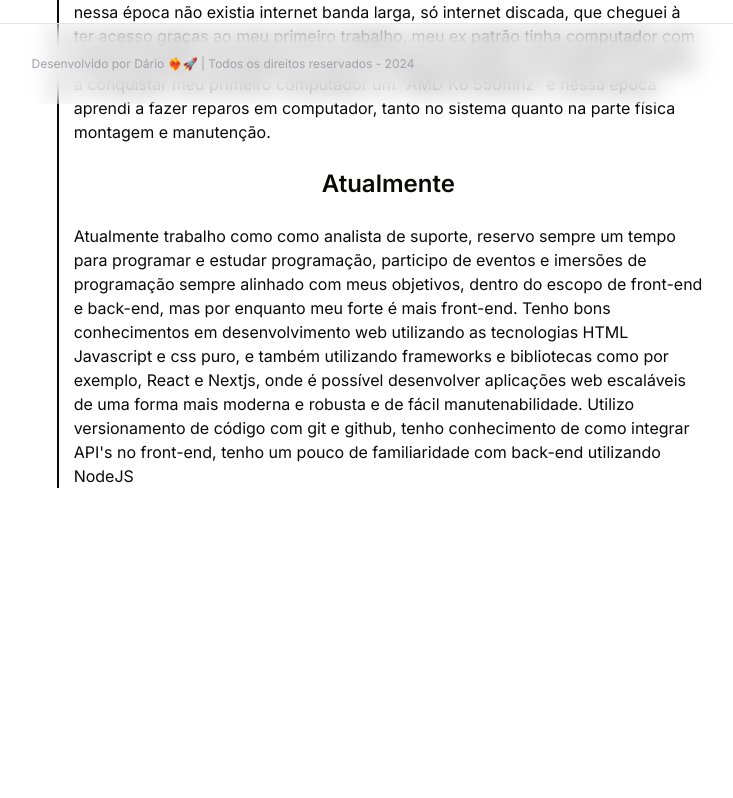
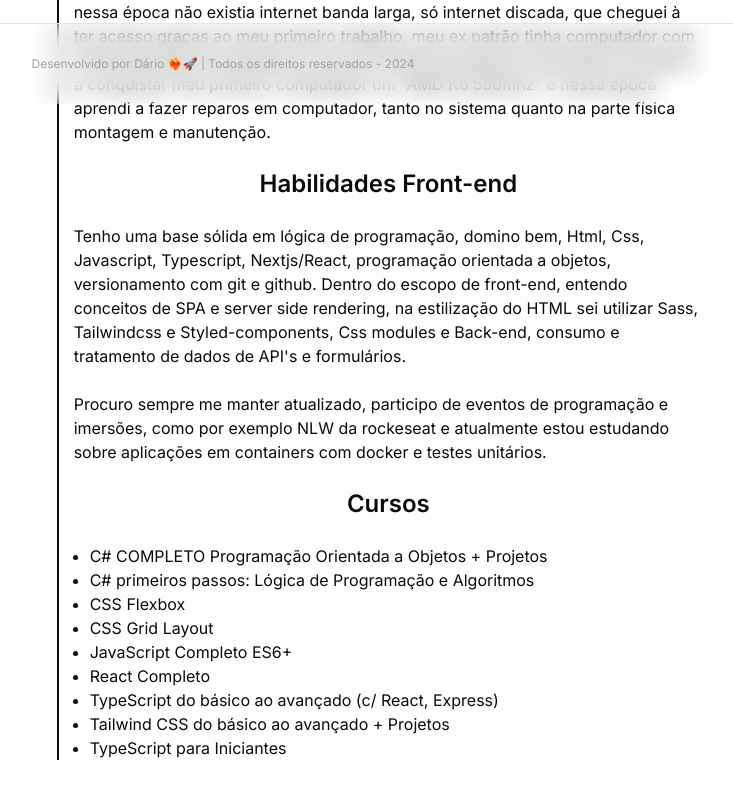
Before and after one commit to dario-souza/portfolio, a Next.js app: page /about in a window 1280 px wide. Shown: the part 696-1494 px from the top of the page, without its empty margins (417-1150 px from the left). Before the commit the page ends 1281 px from the top, so only its background shows below. Built offline with nearby package versions, Linux system fonts and the light colour scheme.

Commit message:
chore: adição de contéudo na página about

```diff
--- a/src/app/about/page.tsx
+++ b/src/app/about/page.tsx
@@ -25,10 +25,27 @@ const AboutPage = () => {
           O que eu precisava era apenas de um computador, não precisava de internet e inclusive nessa época não existia internet banda larga, só internet discada, que cheguei à ter acesso graças ao meu primeiro trabalho, meu ex patrão tinha computador com internet discada, ele deixava eu usar aos finais de semana, ele também me ajudou a conquistar meu primeiro computador um &quot;AMD K6 550mhz&quot; e nessa época aprendi a fazer reparos em computador, tanto no sistema quanto na parte física montagem e manutenção.
         </p>
 
-        <h1 className='text-center text-2xl font-semibold my-6'>Atualmente</h1>
+        <h1 className='text-center text-2xl font-semibold my-6'>Habilidades Front-end</h1>
         <p className='leading-6'>
-          Atualmente trabalho como como analista de suporte, reservo sempre um tempo para programar e estudar programação, participo de eventos e imersões de programação sempre alinhado com meus objetivos, dentro do escopo de front-end e back-end, mas por enquanto meu forte é mais front-end. Tenho bons conhecimentos em desenvolvimento web utilizando as tecnologias HTML Javascript e css puro, e também utilizando frameworks e bibliotecas como por exemplo, React e Nextjs, onde é possível desenvolver aplicações web escaláveis de uma forma mais moderna e robusta e de fácil manutenabilidade. Utilizo versionamento de código com git e github, tenho conhecimento de como integrar API&apos;s no front-end, tenho um pouco de familiaridade com back-end utilizando NodeJS
+          Tenho uma base sólida em lógica de programação, domino bem, Html, Css, Javascript, Typescript, Nextjs/React, programação orientada a objetos, versionamento com git e github. Dentro do escopo de front-end, entendo conceitos de SPA e server side rendering, na estilização do HTML sei utilizar Sass, Tailwindcss e Styled-components, Css modules e Back-end, consumo e tratamento de dados de API&apos;s e formulários.<br /> <br /> Procuro sempre me manter atualizado, participo de eventos de programação e imersões, como por exemplo NLW da rockeseat e atualmente estou estudando sobre aplicações em containers com docker e testes unitários.
         </p>
+
+        <h1 className='text-center text-2xl font-semibold my-6'>Cursos</h1>
+        <ul className='ml-4 list-disc leading-6'>
+          <li><a className='hover:text-[#918FF3] transition-colors' href="https://www.udemy.com/certificate/UC-437ed9f2-373d-4432-95c3-ecc375ca4eb8/" target='_blank'>C# COMPLETO Programação Orientada a Objetos + Projetos</a></li>
+          <li><a className='hover:text-[#918FF3] transition-colors' href="https://www.udemy.com/certificate/UC-E5MFWN2X/" target='_blank'>C# primeiros passos: Lógica de Programação e Algoritmos</a></li>
+          <li><a className='hover:text-[#918FF3] transition-colors' href="https://www.origamid.com/certificate/9991bd13/" target='_blank'>CSS Flexbox</a></li>
+          <li><a className='hover:text-[#918FF3] transition-colors' href="https://www.origamid.com/certificate/2043cdc7/" target='_blank'>CSS Grid Layout</a></li>
+          <li><a className='hover:text-[#918FF3] transition-colors' href="https://www.origamid.com/certificate/45472a0f/" target='_blank'>JavaScript
+            Completo ES6+
+          </a></li>
+          <li><a className='hover:text-[#918FF3] transition-colors' href="https://www.origamid.com/certificate/448df1c2" target='_blank'>React Completo</a></li>
+          <li><a className='hover:text-[#918FF3] transition-colors' href="https://www.udemy.com/certificate/UC-c4db004a-506a-40d4-a36a-4f9e12939343/" target='_blank'>TypeScript do básico ao avançado (c/ React, Express)</a></li>
+          <li><a className='hover:text-[#918FF3] transition-colors' href="https://www.udemy.com/certificate/UC-6197c104-f92e-4e7c-a2b2-30b8db164a08/" target='_blank'>Tailwind CSS do básico ao avançado + Projetos</a></li>
+          <li><a className='hover:text-[#918FF3] transition-colors' href="https://www.origamid.com/certificate/e31d6962" target='_blank'>TypeScript para
+            Iniciantes
+          </a></li>
+        </ul>
 
       </div>
     </section>
--- a/src/app/page.tsx
+++ b/src/app/page.tsx
@@ -1,9 +1,6 @@
 
 import { Metadata } from "next";
 import HomePagePresentation from "@/components/home-page-presentation";
-import Container from "@/components/container";
-
-
 
 export const metadata: Metadata = {
   title: 'Dario | Home'
@@ -11,9 +8,7 @@ export const metadata: Metadata = {
 export default function Home() {
   return (
     <main className="h-[calc(100vh-145px)] flex justify-center items-center">
-
       <HomePagePresentation />
-
     </main>
   );
 }
```
